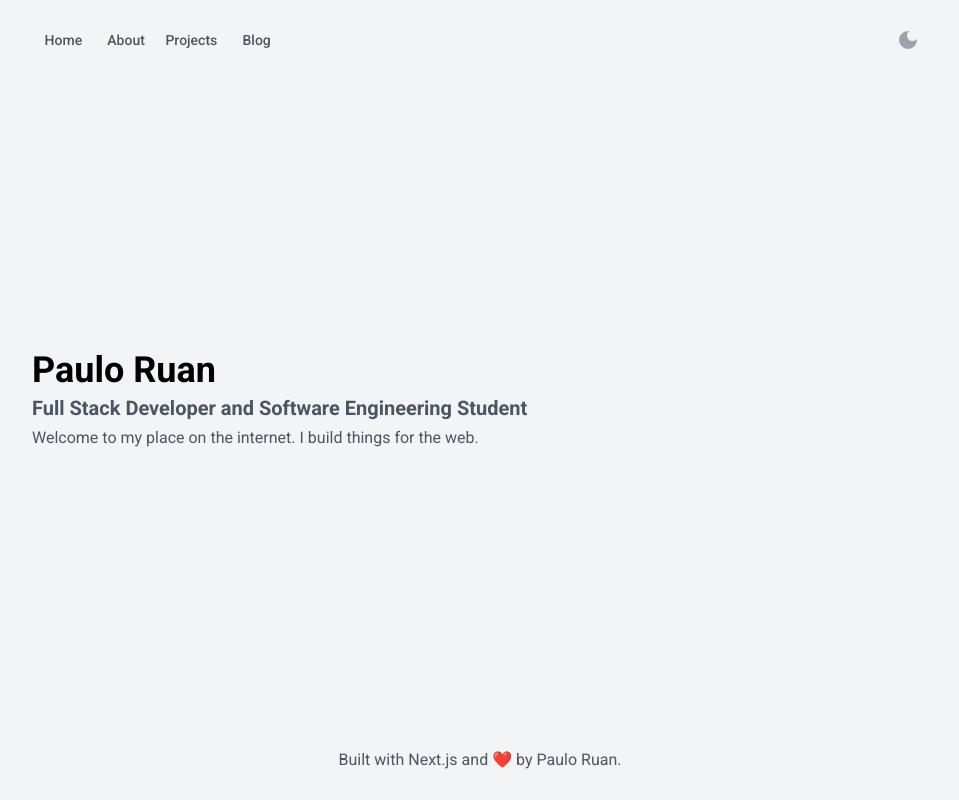
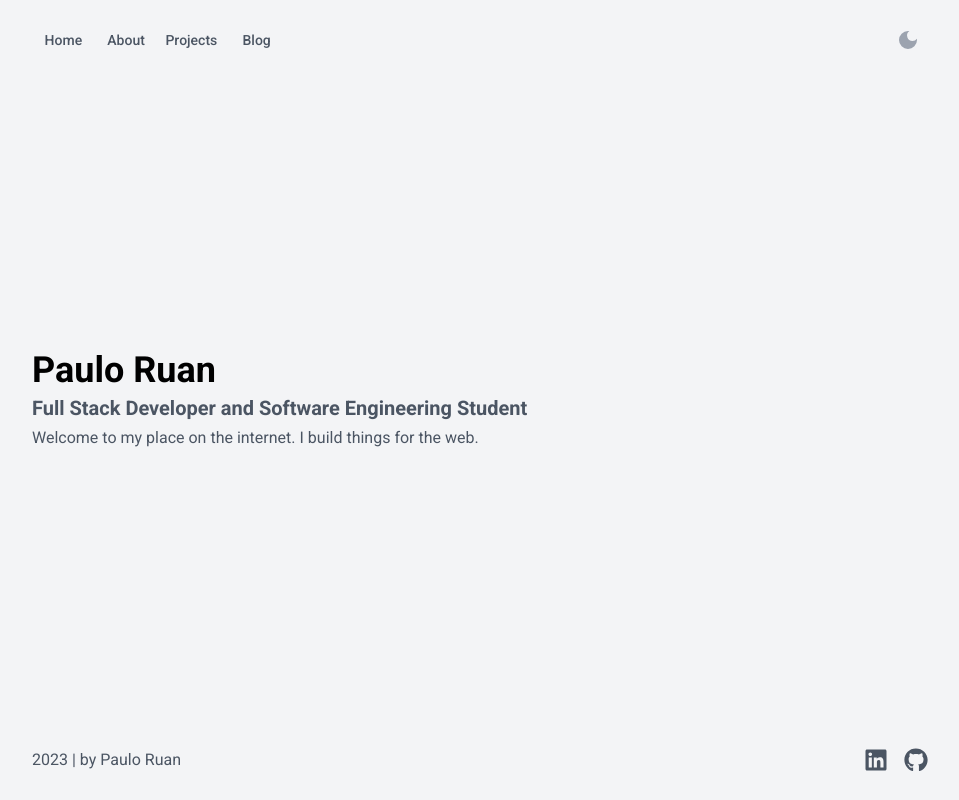
Before and after one commit to JamesWangDev/reactBlog, a Next.js app: page / in a window 1280 px wide. Shown: the whole page, without its empty margins (160-1119 px from the left). Built offline with nearby package versions, Linux system fonts and the light colour scheme.

Commit message:
refactor: footer style and content changes

```diff
--- a/src/components/Footer/index.tsx
+++ b/src/components/Footer/index.tsx
@@ -1,19 +1,13 @@
-import Link from "next/link"
+import { SocialContent } from "@components/SocialContent"
 
 export function Footer(): JSX.Element {
+  const currentYear = new Date().getFullYear()
   return (
-    <footer className="w-full h-12 flex items-center justify-center">
-      <p className="text-gray-600 dark:text-gray-400 font-normal text-sm justify-center text-center md:text-base ">
-        Built with Next.js and &#10084;&#65039; by&nbsp;
-        <Link
-          href="https://github.com/pauloruan"
-          target="_blank"
-          className="no-underline hover:underline decoration-white decoration-2 transition duration-300 ease-in-out text-gray-600 hover:text-black dark:text-gray-400 dark:hover:text-white"
-        >
-          Paulo Ruan
-        </Link>
-        .
+    <footer className="w-full h-12 flex flex-row flex-nowrap items-center justify-between text-center px-8 md:px-32 font-sans">
+      <p className="text-gray-600 dark:text-gray-400 font-sans font-normal text-sm justify-center text-center md:text-base">
+        {currentYear} | by Paulo Ruan
       </p>
+      <SocialContent />
     </footer>
   )
 }
```
